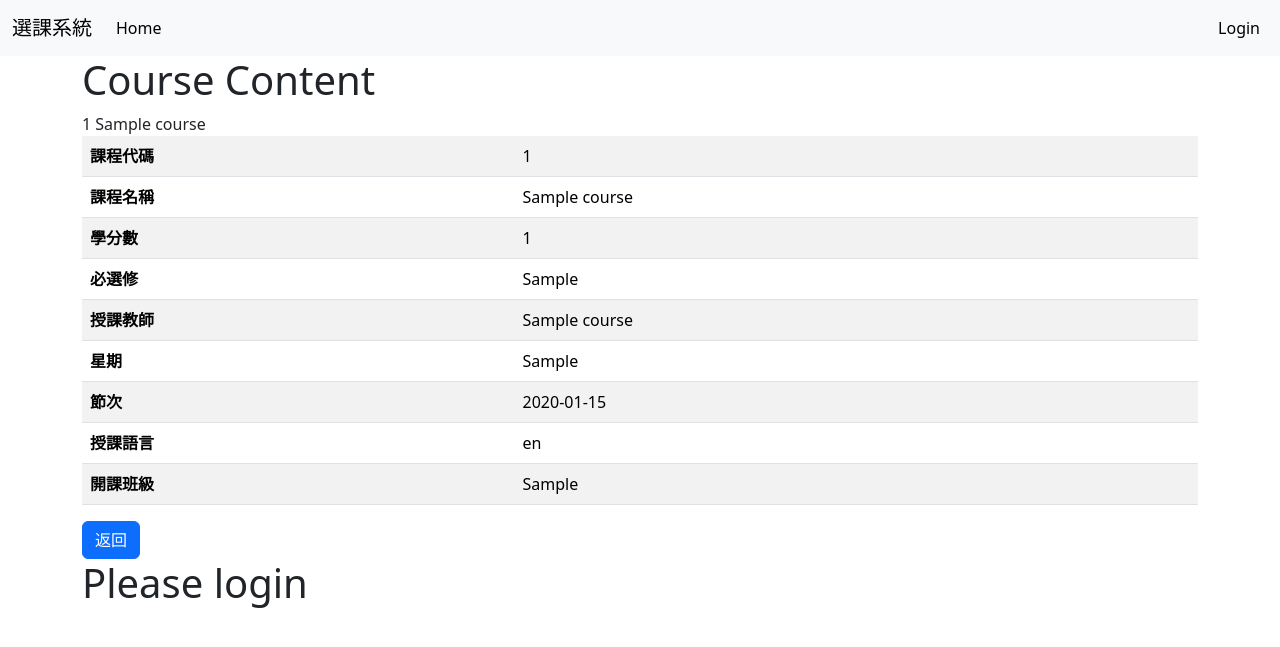
After one commit to JayHuang0503/software_engineering_midterm_TEAM10, a Flask app: page /course/1 in a window 1280 px wide. The commit adds this page. Shown: the top 647 px of the page. Run offline with Flask 3, Linux system fonts and the light colour scheme; tables that the repository leaves empty hold one stand-in row (values such as "Sample post").

Commit message:
feat: 新增學分數與必選修至課程資料表與新增課程內容頁面

```diff
--- /dev/null
+++ b/website/templates/course_content.html
@@ -0,0 +1,61 @@
+{% extends "base.html" %}
+{% block title %}Search{% endblock %}
+{% block content %}
+<style>
+</style>
+<h1 align="left">Course Content</h1>
+
+<div>
+    {{target_course["course_id"]}}
+    {{target_course["course_name"]}}
+
+    <table class="table table-striped table-hover">
+        <tr>
+            <th scope="row">課程代碼</th>
+            <td>{{target_course["course_id"]}}</td>
+        </tr>
+        <tr>
+            <th scope="row">課程名稱</th>
+            <td>{{target_course["course_name"]}}</td>
+        </tr>
+        <tr>
+            <th scope="col">學分數</th>
+            <td>{{target_course["credit"]}}</td>
+        </tr>
+        <tr>
+            <th scope="col">必選修</th>
+            <td>{{target_course["course_type"]}}</td>
+        </tr>
+        <tr>
+            <th scope="col">授課教師</th>
+            <td>{{target_course["teacher_name"]}}</td>
+        </tr>
+        <tr>
+            <th scope="col">星期</th>
+            <td>{{target_course["weekday"]}}</td>
+        </tr>
+        <tr>
+            <th scope="col">節次</th>
+            <td>{{target_course["course_time"]}}</td>
+        </tr>
+        <tr>
+            <th scope="col">授課語言</th>
+            <td>{{target_course["lang"]}}</td>
+        </tr>
+        <tr>
+            <th scope="col">開課班級</th>
+            <td>{{target_course["course_for"]}}</td>
+        </tr>
+    </table>
+</div>
+<button onclick="window.history.back()" class="btn btn-primary">返回</button>
+
+{% if user.is_authenticated %}
+{% else %}
+<h1>Please login</h1>
+{% endif %}
+{% endblock %}
+
+{% block footer %}
+{% include 'footer.html' %}
+{% endblock %}
--- a/website/views.py
+++ b/website/views.py
@@ -67,13 +67,19 @@ def search():
         else:
             target = Courses.query.all()
 
-        # if target != None:
-        #     for course in target:
-        #         for keys,values in course.__dict__.items():
-        #             print(f"{keys}: {values}")
         if target != None:
             for i in range(len(target)):
                 target[i] = target[i].__dict__
         return render_template("search.html", user=current_user, target_courses=target)
     else:
         return render_template("search.html", user=current_user, first_time=True)
+
+@views.route('/course/<course_id>', methods=["GET", "POST"])
+def course_content(course_id):
+    if request.method == "POST":
+        pass
+    else:
+        target_course = Courses.query.filter_by(course_id=course_id).first()
+        target_course = target_course.__dict__
+        print(target_course)
+        return render_template("course_content.html", user=current_user, target_course=target_course)
```
Also changed, not shown: util/add_courses.py (+7 -7 lines), website/models.py (+23 -11 lines), website/templates/search.html (+19 -12 lines).
